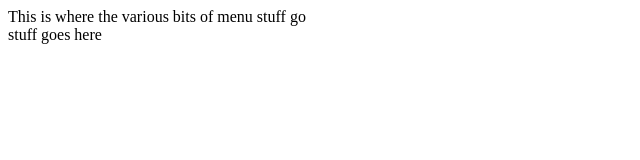
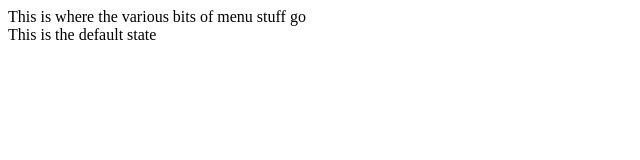
Before and after one commit to mplauman/spent, a React app: page / in a window 1280 px wide. Shown: the top 160 px of the page, without its empty margins (0-640 px from the left). Built offline with nearby package versions, Linux system fonts and the light colour scheme; the HTML template or start-up script is replaced by a standard one.

Commit message:
Added some simple state tracking.
Figured out how to create child components that can be updated at
runtime.

```diff
--- a/src/components/App.js
+++ b/src/components/App.js
@@ -1,16 +1,31 @@
 import React from 'react';
 
+import DefaultState from './DefaultState';
 import MenuBar from './MenuBar';
+import NewState from './NewState';
 
 class App extends React.Component {
+  switchToNewState = () => {
+    this.setState({
+      child: <NewState onStateClick={this.switchToDefaultState} />
+    });
+  }
+
+  switchToDefaultState = () => {
+    this.setState({
+      child: <DefaultState onStateClick={this.switchToNewState} />
+    });
+  }
+
+  state = {
+    child: <DefaultState onStateClick={this.switchToNewState} />
+  };
+
   render() {
     return (
       <div>
         <MenuBar />
-
-        <div className="App">
-          <div>stuff goes here</div>
-        </div>
+        {this.state.child}
       </div>
     );
   }
--- /dev/null
+++ b/src/components/DefaultState.js
@@ -0,0 +1,17 @@
+import React from 'react';
+import PropTypes from 'prop-types';
+
+class DefaultState extends React.Component {
+  render() {
+    return (
+      <div onClick={this.props.onStateClick}>
+        This is the default state
+      </div>
+    );
+  }
+}
+DefaultState.propTypes = {
+  onStateClick: PropTypes.func.isRequired
+};
+
+export default DefaultState;
--- /dev/null
+++ b/src/components/NewState.js
@@ -0,0 +1,17 @@
+import React from 'react';
+import PropTypes from 'prop-types';
+
+class NewState extends React.Component {
+  render() {
+    return (
+      <div onClick={this.props.onStateClick}>
+        This is the new state
+      </div>
+    );
+  }
+}
+NewState.propTypes = {
+  onStateClick: PropTypes.func.isRequired
+};
+
+export default NewState;
```
